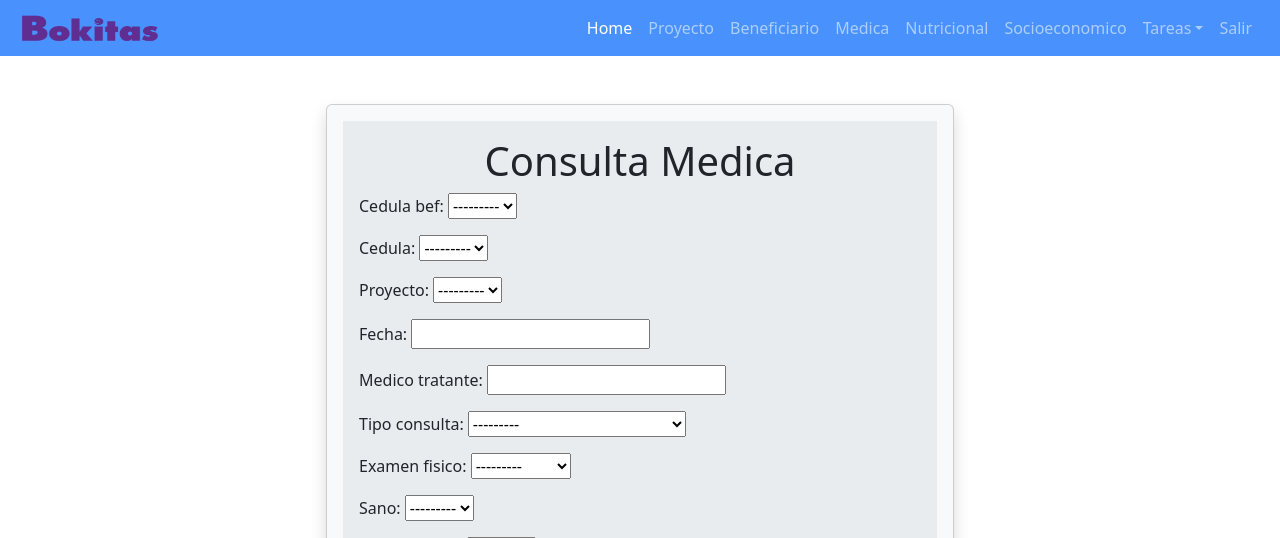
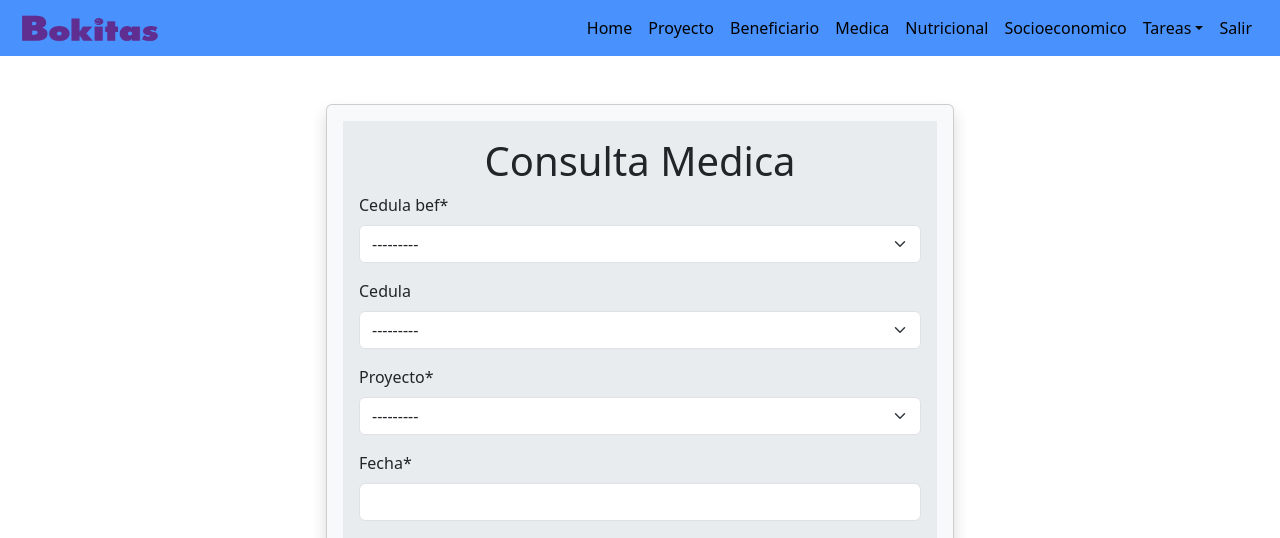
Before and after one commit to aerocaracas/Proyecto-Bokitas, a Django app: page /medica/crear/ in a window 1280 px wide. Shown: the top 538 px of the page. Run offline with Django 5.2, Linux system fonts and the light colour scheme; the visitor is signed in with stand-in values (Sample User, id 1); data that the repository does not hold is empty; some libraries are stand-ins or nearby versions.

Commit message:
update 08-03-24 1
update 08-03-24

```diff
--- a/bokitas/templates/menu.html
+++ b/bokitas/templates/menu.html
@@ -1,6 +1,5 @@
 
 <nav class="navbar navbar-expand-lg bg-primary p-2 bg-opacity-75" data-bs-theme="dark">
-<!-- <nav class="navbar navbar-expand-lg" style="background-color: #e3f2fd;"> -->
     <div class="container-fluid">
         <div class="contenedor_logo">
         <img src="/static/img/bokitas-logo.png" alt="Bokitas" class="logo" width="140" height="30" />
@@ -11,42 +10,42 @@
       <div class="collapse navbar-collapse" id="navbarNavDropdown">
         <ul class="navbar-nav ms-auto">
           <li class="nav-item">
-            <a class="nav-link active" aria-current="page" href="/">Home</a>
+            <a class="nav-link active text-black" aria-current="page" href="/">Home</a>
           </li>
           {% if user.is_authenticated %}
             <li class="nav-item">
-              <a class="nav-link" href="/proyecto">Proyecto</a>
+              <a class="nav-link text-black" href="/proyecto">Proyecto</a>
             </li>
             <li class="nav-item">
-              <a class="nav-link" href="/beneficiario">Beneficiario</a>
+              <a class="nav-link text-black" href="/beneficiario">Beneficiario</a>
             </li>
             <li class="nav-item">
-              <a class="nav-link" href="/medica">Medica</a>
+              <a class="nav-link text-black" href="/medica">Medica</a>
             </li>
             <li class="nav-item">
-              <a class="nav-link" href="/nutricional">Nutricional</a>
+              <a class="nav-link text-black" href="/nutricional">Nutricional</a>
             </li>
             <li class="nav-item">
-              <a class="nav-link" href="/socioeconomico">Socioeconomico</a>
+              <a class="nav-link text-black" href="/socioeconomico">Socioeconomico</a>
             </li>
             <li class="nav-item dropdown">
-              <a class="nav-link dropdown-toggle" data-bs-toggle="dropdown" role="button" aria-expanded="false">Tareas</a>
+              <a class="nav-link dropdown-toggle text-black" data-bs-toggle="dropdown" role="button" aria-expanded="false">Tareas</a>
               <ul class="dropdown-menu">
                 <li><a class="dropdown-item" href="/tareas">Tareas Pendientes</a></li>
                 <li><a class="dropdown-item" href="/tareas/completada">Tareas Realizadas</a></li>
-                 <li><hr class="dropdown-divider"></li>
+                <li><hr class="dropdown-divider"></li>
                 <li><a class="dropdown-item" href="/tareas/crear">Nueva Tarea</a></li>
               </ul>
             </li>
             <li class="nav-item">
-              <a class="nav-link" href="{% url 'logout' %}">Salir</a>
+              <a class="nav-link text-black" href="{% url 'logout' %}">Salir</a>
             </li>
           {% else %}
             <li class="nav-item">
-              <a class="nav-link" href="{% url 'signin' %}">Ingresar</a>
+              <a class="nav-link text-black" href="{% url 'signin' %}">Ingresar</a>
             </li>
             <li class="nav-item">
-              <a class="nav-link" href="{% url 'signup' %}">Registrarse</a>
+              <a class="nav-link text-black" href="{% url 'signup' %}">Registrarse</a>
             </li>
           {% endif%}
         </ul>
--- a/medica/templates/medica_crear.html
+++ b/medica/templates/medica_crear.html
@@ -1,6 +1,9 @@
 {% extends 'base.html' %}
 
 {% block content %}
+
+{% load crispy_forms_tags %}
+
 <br>
 <br>
 <div class="row">
@@ -15,7 +18,7 @@
                 <form action="/medica/crear/" method="POST">
                     {% csrf_token %}
 
-                    {{form.as_p}}
+                    {{form | crispy}}
 
                     <button>
                         Aceptar
```
